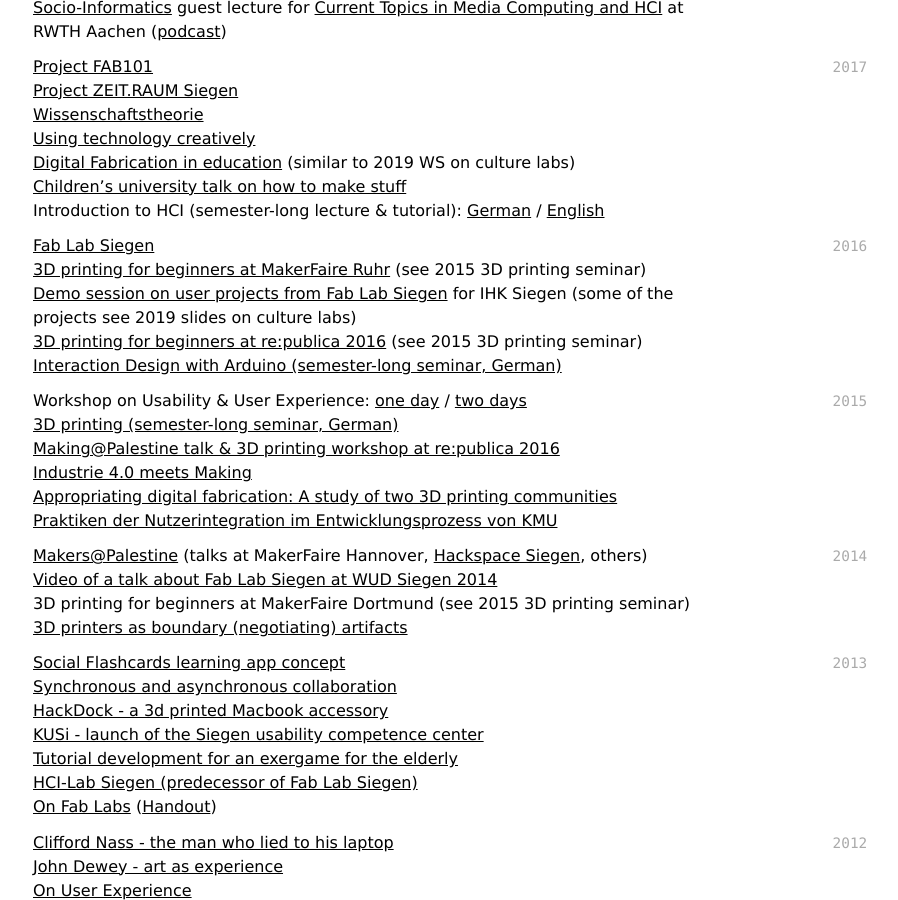
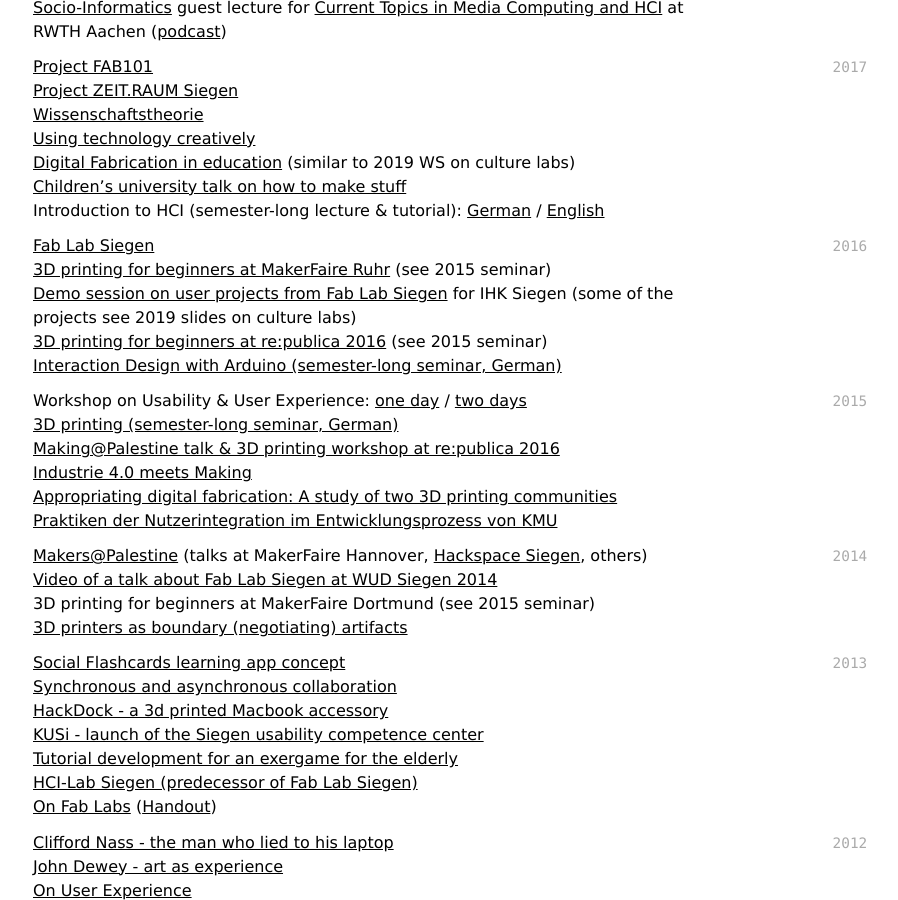
Before and after one commit to oliverstickel/oliverstickel.github.io, a Jekyll site: the page built from index.md, in a window 1280 px wide and 900 px high, scrolled down 8835 px. Shown: the whole window, without its empty margins (299-1197 px from the left). Built offline with Jekyll 4.4.1, drawn with Linux system fonts in a browser that asks for light colours; nearby versions of some CDN libraries; a style sheet for code colours, icons or effects is not loaded.

Commit message:
Update index.md

```diff
--- a/index.md
+++ b/index.md
@@ -318,9 +318,9 @@ Introduction to HCI (semester-long lecture & tutorial): [German](files/slides/20
 
 `2016`
 [Fab Lab Siegen](files/slides/2016-fablabsiegen.pdf)
-[3D printing for beginners at MakerFaire Ruhr](https://www.makerfaire-ruhr.com/workshop-das-kleine-einmaleins-des-3d-drucks/) (see 2015 3D printing seminar)
+[3D printing for beginners at MakerFaire Ruhr](https://www.makerfaire-ruhr.com/workshop-das-kleine-einmaleins-des-3d-drucks/) (see 2015 seminar)
 [Demo session on user projects from Fab Lab Siegen](https://events.ihk-siegen.de/attachments/1494575104_391300c2f07b3798557b.pdf) for IHK Siegen (some of the projects see 2019 slides on culture labs)
-[3D printing for beginners at re:publica 2016](https://16.re-publica.com/16/session/3d-printing-beginners.html) (see 2015 3D printing seminar)
+[3D printing for beginners at re:publica 2016](https://16.re-publica.com/16/session/3d-printing-beginners.html) (see 2015 seminar)
 [Interaction Design with Arduino (semester-long seminar, German)](files/slides/2016-interaction-design-with-arduino.pdf)
 
 `2015`
@@ -334,7 +334,7 @@ Workshop on Usability & User Experience: [one day](files/slides/2015-uux-worksho
 `2014`
 [Makers@Palestine](files/slides/2014-makers-at-palestine.pdf) (talks at MakerFaire Hannover, [Hackspace Siegen](https://hasi.it/), others)
 [Video of a talk about Fab Lab Siegen at WUD Siegen 2014](https://www.youtube.com/watch?v=DJb3l-8QlJQ)
-3D printing for beginners at MakerFaire Dortmund (see 2015 3D printing seminar)
+3D printing for beginners at MakerFaire Dortmund (see 2015 seminar)
 [3D printers as boundary (negotiating) artifacts](files/slides/2014-3dprinters-boundary-objects.pdf)
 
 `2013`
```
